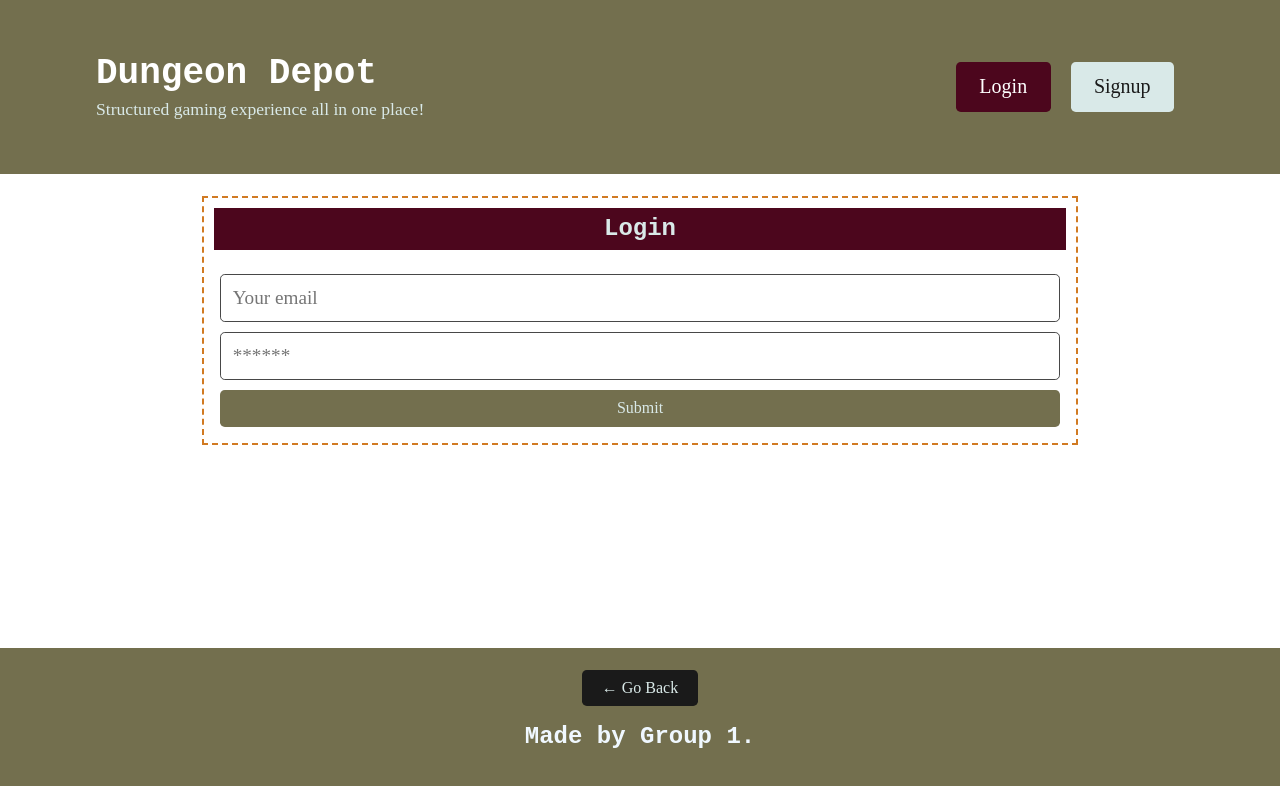
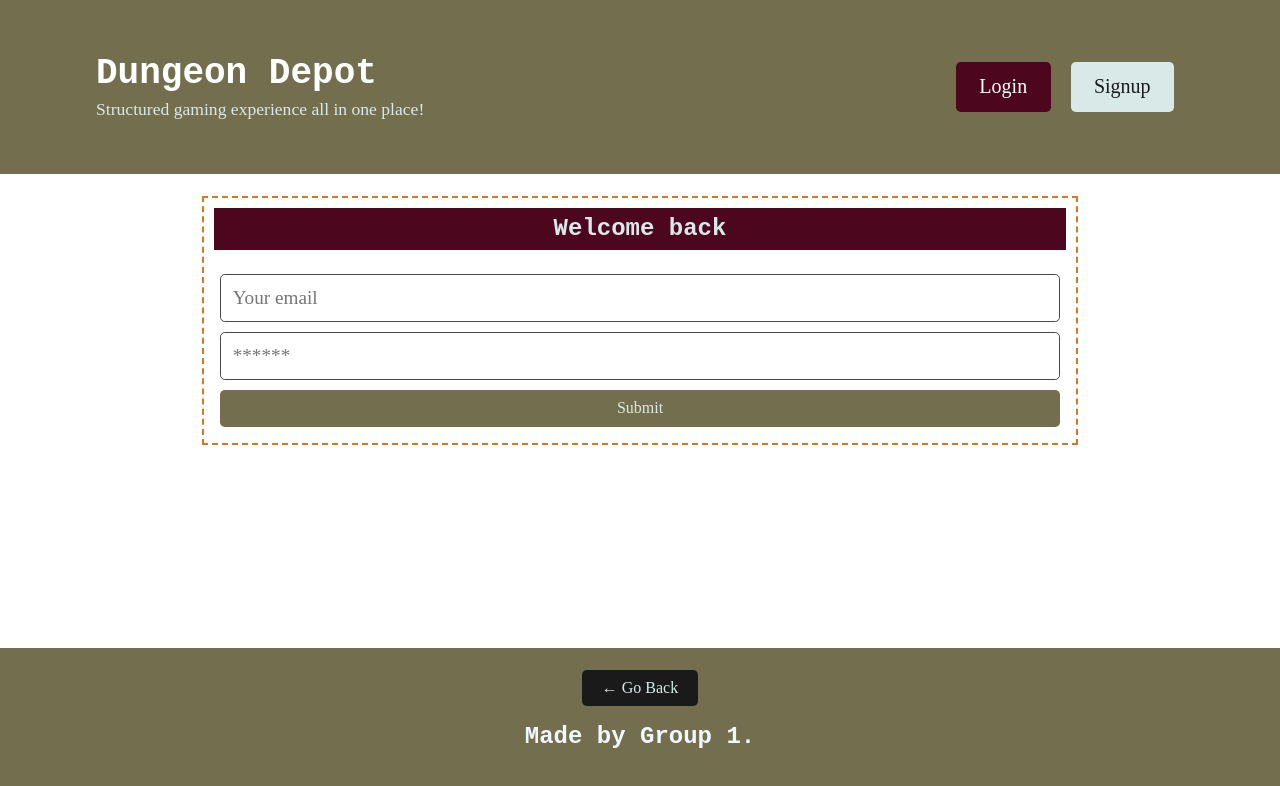
Before and after one commit to LeenaCruz/DungeonDepot, a React (Vite) app in the folder client/: page /login in a window 1280 px wide. Shown: the top 786 px of the page. Built offline with nearby package versions, Linux system fonts and the light colour scheme.

Commit message:
Changed the div header

```diff
--- a/client/src/pages/Login.jsx
+++ b/client/src/pages/Login.jsx
@@ -44,7 +44,7 @@ const Login = (props) => {
     <main className="flex-row justify-center mb-4">
       <div className="col-12 col-lg-10">
         <div className="card">
-          <h4 className="login-card-header-style">Login</h4>
+          <h4 className="login-card-header-style">Welcome back</h4>
           <div className="card-body">
             {data ? (
               <p>
--- a/client/src/pages/Signup.jsx
+++ b/client/src/pages/Signup.jsx
@@ -43,7 +43,7 @@ const Signup = () => {
     <main className="flex-row justify-center mb-4">
       <div className="col-12 col-lg-10">
         <div className="card">
-          <h4 className="sign-up-card-header-style">Sign Up</h4>
+          <h4 className="sign-up-card-header-style">Welcome</h4>
           <div className="card-body">
             {data ? (
               <p>
```
